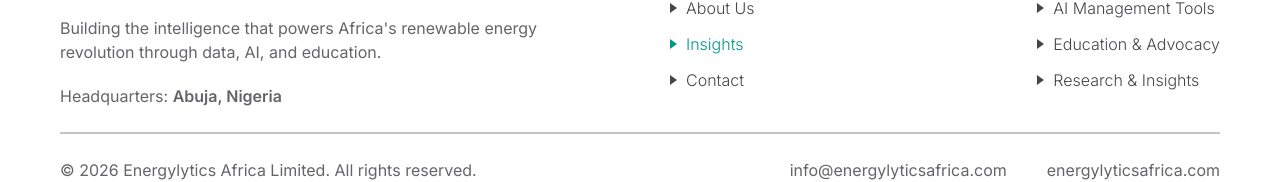
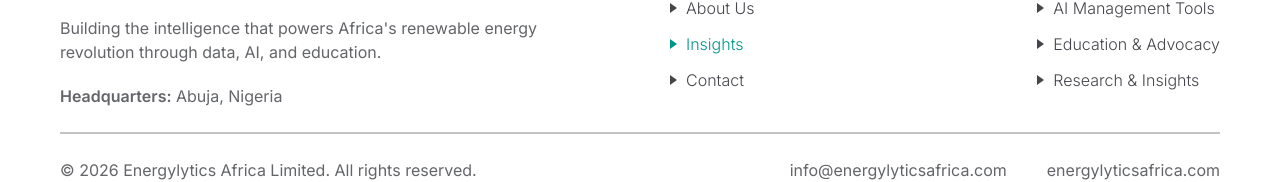
Before and after one commit to dev-riselabs/Energylytics, a React (Vite) app: page / in a window 1280 px wide. Shown: the part 8156-8338 px from the top of the page. Built offline with nearby package versions, Linux system fonts and the light colour scheme; a web font is replaced by a local one.

Commit message:
update footer

```diff
--- a/src/components/Footer.tsx
+++ b/src/components/Footer.tsx
@@ -25,7 +25,7 @@
             revolution through data, AI, and education.
           </span>
           <span className="text-sm sm:text-base text-slate50">
-            Headquarters: <span className="font-semibold">Abuja, Nigeria</span>
+            <span className="font-semibold">Headquarters:</span> Abuja, Nigeria
           </span>
         </div>
         <div className="w-full flex items-center justify-between ">
```
